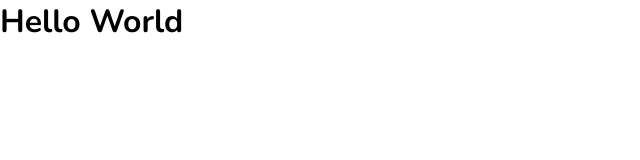
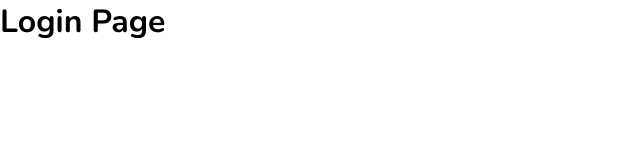
Before and after one commit to pauloruan/music-app-client, a React (Vite) app: page /login in a window 1280 px wide. Shown: the top 160 px of the page, without its empty margins (0-640 px from the left). Built offline with nearby package versions, Linux system fonts and the light colour scheme.

Commit message:
chore: Rotas configuradas.

```diff
--- a/src/App.tsx
+++ b/src/App.tsx
@@ -1,11 +1,12 @@
 import React from 'react';
+import RoutesApp from './routes';
 import GlobalStyle from './styles/GlobalStyle';
 
 export default function App(): React.FunctionComponentElement<{}> {
   return (
     <div>
       <GlobalStyle />
-      <h1>Hello World</h1>
+      <RoutesApp />
     </div>
   );
 }
--- /dev/null
+++ b/src/pages/Home/index.tsx
@@ -0,0 +1,9 @@
+import React from 'react';
+
+export default function Home(): React.FunctionComponentElement<{}> {
+  return (
+    <div>
+      <h1>Home Page</h1>
+    </div>
+  );
+}
--- /dev/null
+++ b/src/pages/Login/index.tsx
@@ -0,0 +1,9 @@
+import React from 'react';
+
+export default function Login(): React.FunctionComponentElement<{}> {
+  return (
+    <div>
+      <h1>Login Page</h1>
+    </div>
+  );
+}
--- /dev/null
+++ b/src/routes/index.tsx
@@ -0,0 +1,16 @@
+import React from 'react';
+import { BrowserRouter, Routes, Route } from 'react-router-dom';
+import Home from '../pages/Home';
+import Login from '../pages/Login';
+
+export default function RoutesApp(): React.FunctionComponentElement<{}> {
+  return (
+    <BrowserRouter>
+      <Routes>
+        <Route path="/" element={<Home />} />
+        <Route path="/login" element={<Login />} />
+        <Route path="*" element={<Home />} />
+      </Routes>
+    </BrowserRouter>
+  );
+}
```
